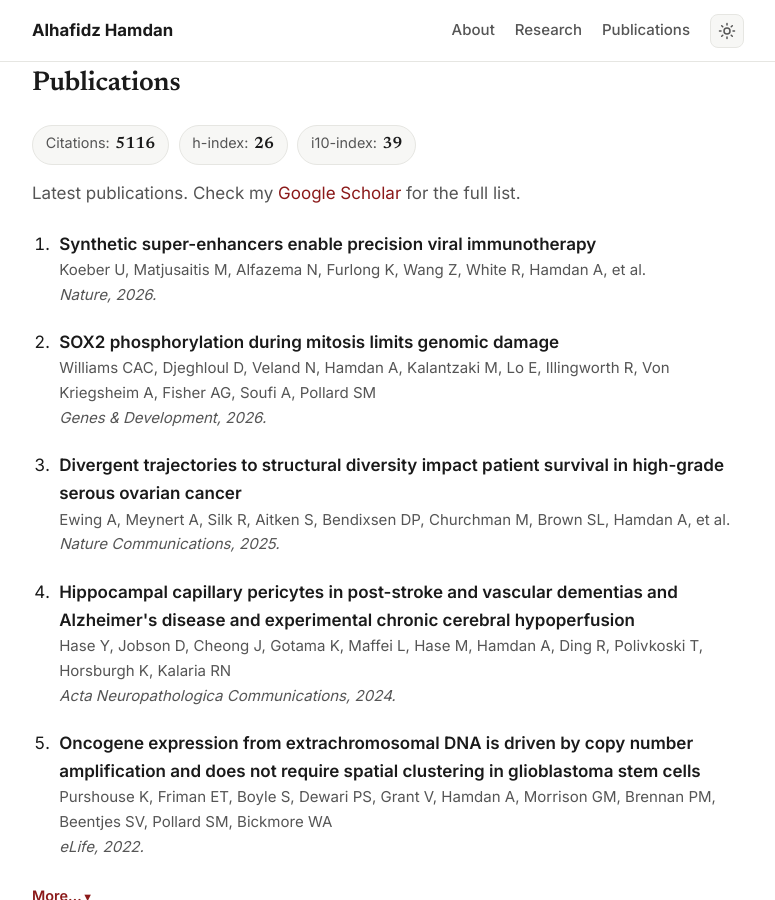
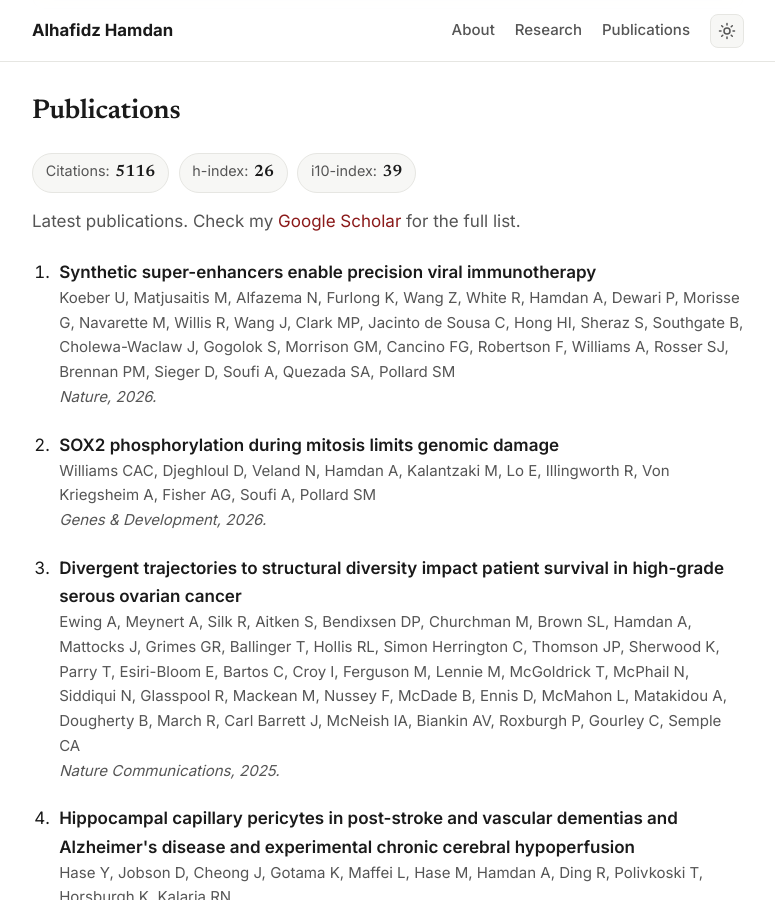
Before and after one commit to alhafidzhamdan/alhafidzhamdan.github.io, a Jekyll site: the page built from index.html, in a window 1280 px wide and 900 px high, scrolled down 1246 px. Shown: the whole window, without its empty margins (252-1027 px from the left). Built offline with Jekyll 4.4.1, drawn with Linux system fonts in a browser that asks for light colours; some of the changed text lies outside the part shown.

Commit message:
List all authors in full (no et al.); update bio with Pollard lab link

```diff
--- a/_data/publications.yml
+++ b/_data/publications.yml
@@ -14,7 +14,7 @@
 # ---------------------------------------------------------------------------
 
 - title: "Synthetic super-enhancers enable precision viral immunotherapy"
-  authors: "Koeber U, Matjusaitis M, Alfazema N, Furlong K, Wang Z, White R, Hamdan A, et al."
+  authors: "Koeber U, Matjusaitis M, Alfazema N, Furlong K, Wang Z, White R, Hamdan A, Dewari P, Morisse G, Navarette M, Willis R, Wang J, Clark MP, Jacinto de Sousa C, Hong HI, Sheraz S, Southgate B, Cholewa-Waclaw J, Gogolok S, Morrison GM, Cancino FG, Robertson F, Williams A, Rosser SJ, Brennan PM, Sieger D, Soufi A, Quezada SA, Pollard SM"
   venue: "Nature"
   year: 2026
   doi: "10.1038/s41586-026-10329-6"
@@ -26,7 +26,7 @@
   doi: "10.1101/gad.352664.125"
 
 - title: "Divergent trajectories to structural diversity impact patient survival in high-grade serous ovarian cancer"
-  authors: "Ewing A, Meynert A, Silk R, Aitken S, Bendixsen DP, Churchman M, Brown SL, Hamdan A, et al."
+  authors: "Ewing A, Meynert A, Silk R, Aitken S, Bendixsen DP, Churchman M, Brown SL, Hamdan A, Mattocks J, Grimes GR, Ballinger T, Hollis RL, Simon Herrington C, Thomson JP, Sherwood K, Parry T, Esiri-Bloom E, Bartos C, Croy I, Ferguson M, Lennie M, McGoldrick T, McPhail N, Siddiqui N, Glasspool R, Mackean M, Nussey F, McDade B, Ennis D, McMahon L, Matakidou A, Dougherty B, March R, Carl Barrett J, McNeish IA, Biankin AV, Roxburgh P, Gourley C, Semple CA"
   venue: "Nature Communications"
   year: 2025
   doi: "10.1038/s41467-025-60655-y"
--- a/index.html
+++ b/index.html
@@ -27,11 +27,13 @@ layout: default
 
 <section class="bio">
   <p>
-    I’m a Pathology Resident and Academic Clinical Lecturer based in Edinburgh, UK.
+    I am a Pathology Resident and Academic Clinical Lecturer based in Edinburgh, UK.
     I hold a joint appointment with NHS Lothian and the University of Edinburgh, where
-    I am based at the Centre for Regenerative Medicine (Institute for Regeneration and
-    Repair). I am funded through the Edinburgh Clinical Academic Training (ECAT)
-    programme under the Scottish Clinical Research Excellence Development Scheme (SCREDS).
+    I am conducting post-doctoral research work hosted by the
+    <a href="https://regenerative-medicine.ed.ac.uk/research/research-groups/steve-pollard-research-group" target="_blank" rel="noopener">Pollard lab</a>
+    at the Centre for Regenerative Medicine, Institute for Regeneration and Repair.
+    I am funded through the Edinburgh Clinical Academic Training (ECAT) programme under
+    the Scottish Clinical Research Excellence Development Scheme (SCREDS).
   </p>
   <p>
     My research focuses on somatic and cancer evolution, with a particular interest in
```
